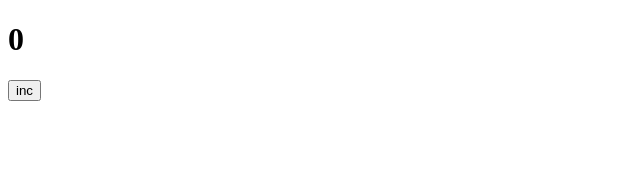
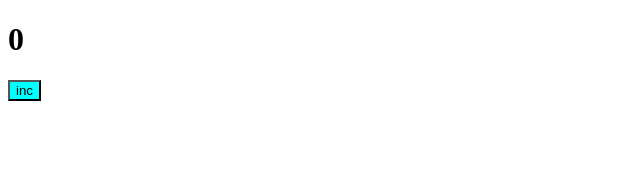
Before and after one commit to songhee24/webpack_course, a React app: page / in a window 1280 px wide. Shown: the top 170 px of the page, without its empty margins (0-640 px from the left). Built offline with nearby package versions, Linux system fonts and the light colour scheme.

Commit message:
addin style loader and css loader

```diff
--- a/package.json
+++ b/package.json
@@ -17,7 +17,9 @@
     "@types/react-dom": "^18.2.15",
     "@types/webpack": "^5.28.5",
     "@types/webpack-dev-server": "^4.7.2",
+    "css-loader": "^6.8.1",
     "html-webpack-plugin": "^5.5.3",
+    "style-loader": "^3.3.3",
     "ts-loader": "^9.5.0",
     "ts-node": "^10.9.1",
     "typescript": "^5.2.2",
--- /dev/null
+++ b/src/components/App.css
@@ -0,0 +1,3 @@
+button {
+    background: aqua;
+}
--- a/src/components/App.tsx
+++ b/src/components/App.tsx
@@ -1,5 +1,5 @@
 import {useState} from "react";
-
+import './App.css'
 const App = () => {
     const [counter, setCounter] = useState(0)
 
--- a/webpack.config.ts
+++ b/webpack.config.ts
@@ -29,6 +29,10 @@
         module: {
             rules: [
                 {
+                    test: /\.css$/i,
+                    use: ["style-loader", "css-loader"],
+                },
+                {
                     // ts-laoder умееть работать с JSX из под коробки
                     // Если бы мы не использовали typescript: нужен был бы babel-loader
                     test: /\.tsx?$/,
```
Also changed, not shown: 4 other files (tests, documents, lock files or other folders).
